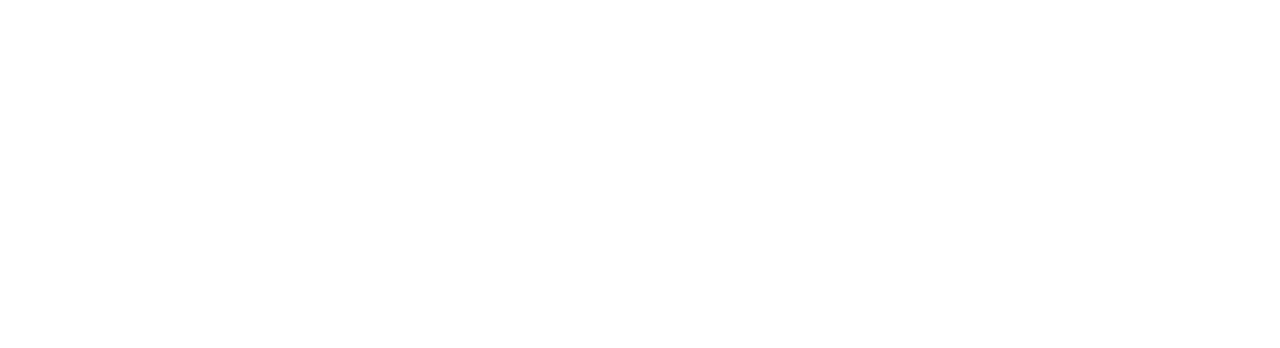
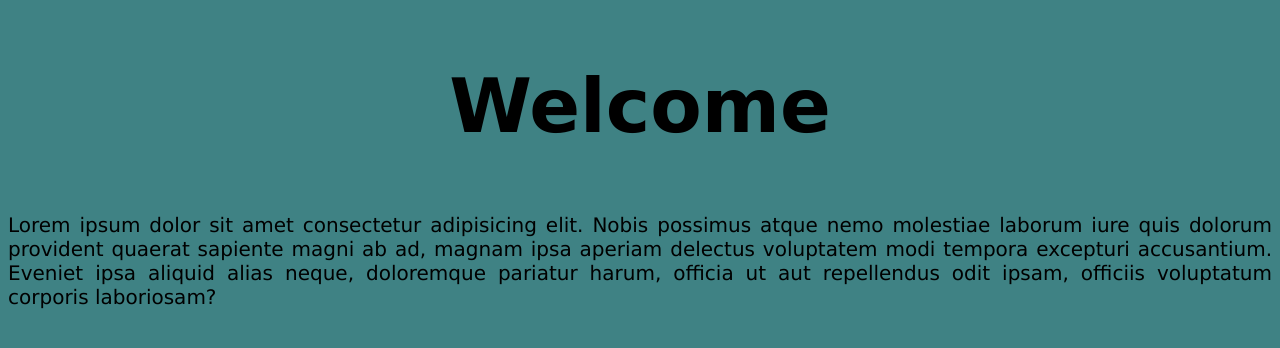
Before and after one commit to mattilajohannes/Task-1.1-Git-Github, a plain HTML site: page index.html in a window 1280 px wide. Drawn offline with Linux system fonts and the light colour scheme.

Commit message:
Updated html and added CSS

```diff
--- a/index.html
+++ b/index.html
@@ -5,8 +5,11 @@
     <meta http-equiv="X-UA-Compatible" content="IE=edge">
     <meta name="viewport" content="width=device-width, initial-scale=1.0">
     <title>Testi</title>
+    <link rel="stylesheet" href="style.css">
 </head>
 <body>
+    <h2>Welcome</h2>
 
+    <p>Lorem ipsum dolor sit amet consectetur adipisicing elit. Nobis possimus atque nemo molestiae laborum iure quis dolorum provident quaerat sapiente magni ab ad, magnam ipsa aperiam delectus voluptatem modi tempora excepturi accusantium. Eveniet ipsa aliquid alias neque, doloremque pariatur harum, officia ut aut repellendus odit ipsam, officiis voluptatum corporis laboriosam?</p>
 </body>
 </html>
--- /dev/null
+++ b/style.css
@@ -0,0 +1,15 @@
+body{
+    background-color: rgb(63, 130, 132);
+}
+h2{
+    font-family: Verdana, Geneva, Tahoma, sans-serif;
+    font-size: 75px;
+    text-align: center;
+}
+p{
+    font-size: 20px;
+    font-family: Verdana, Geneva, Tahoma, sans-serif;
+    text-align: center;
+    text-align: justify;
+
+}
```
